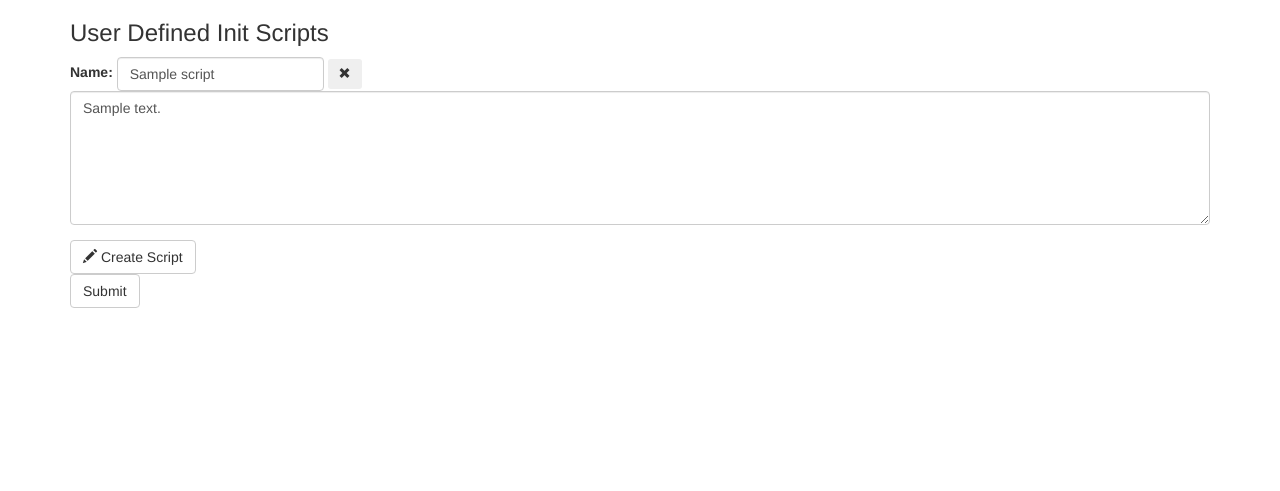
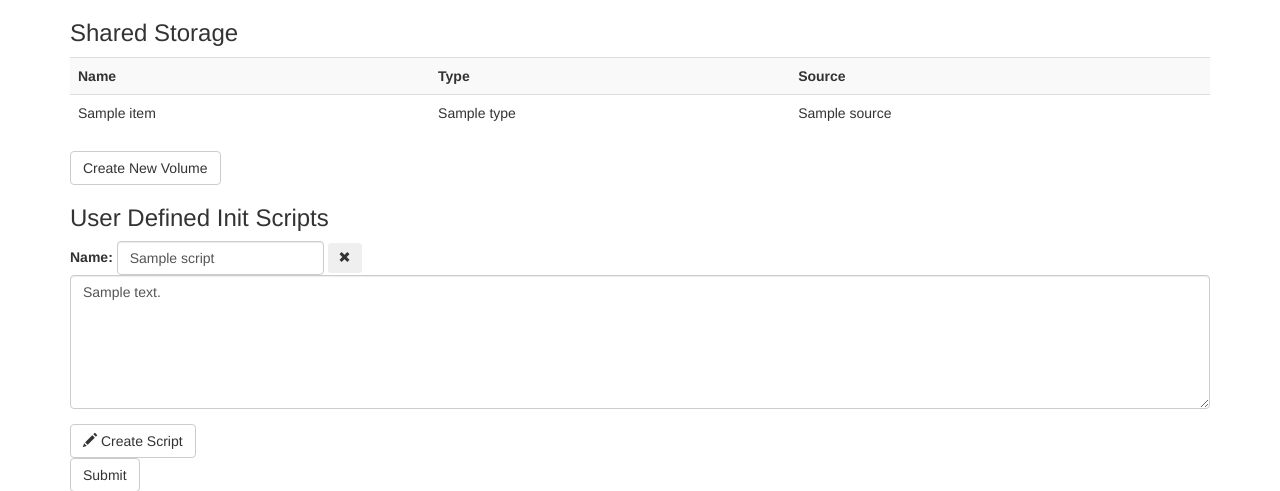
Before and after one commit to doanac/cya, a Flask app: template cya_server/templates/settings.html in a window 1280 px wide. Shown: the part 189-680 px from the top of the page. Run offline with Flask 2, Linux system fonts and the light colour scheme; the template is opened without the code that fills it: most values are stand-ins (such as "Sample title", 1, 10 or a date in 2020); parts of the project's set-up code (start-up, migrations or seed data) failed here and were passed over; some libraries are stand-ins or nearby versions.

Commit message:
shared-storage: create server side code for managing
This allows defining NFS mount points that will be available to
containers. Since containers can't mount NFS (without lots painful
apparmour trickery) we can define these centrally and let the cya_client
manage mounts and rbind them to the containers

```diff
--- a/cya_server/templates/settings.html
+++ b/cya_server/templates/settings.html
@@ -19,6 +19,62 @@ function addScript() {
     <tr><th>Email</th><td>{{g.user.email}}</td></tr>
     <tr><th>Approved</th><td>{{g.user.approved}}</td></tr>
   </table>
+
+  <h3>Shared Storage</h3>
+  <table class="table table-striped">
+    <tr><th>Name</th><th>Type</th><th>Source</th></tr>
+    {% for item in shared_storage %}
+    <tr><td>{{item.name}}</td><td>{{item.type}}</td><td>{{item.source}}</td></tr>
+    {% endfor %}
+  </table>
+
+  <button class="btn btn-default" data-toggle="modal" data-target="#createVol">
+    Create New Volume
+  </button>
+
+  <div class="modal fade" id="createVol" tabindex="-1" role="dialog"
+     aria-labelledby="createVolLabel" aria-hidden="true">
+    <div class="modal-dialog">
+      <form class="form-horizontal" role="form" action="{{ url_for('shared_storage_settings') }}" method=post>
+      <div class="modal-content">
+        <div class="modal-header">
+          <button type="button" class="close" data-dismiss="modal">
+            <span aria-hidden="true">&times;</span>
+            <span class="sr-only">Close</span>
+          </button>
+          <h4 class="modal-title" id="myModalLabel">Create New Volume</h4>
+        </div>
+        <div class="modal-body">
+            <div class="form-group">
+              <label class="col-sm-2 control-label" for="volname">Name</label>
+              <div class="col-sm-10">
+                <input type="text" class="form-control" id="volname" name="volname" placeholder="name"/>
+              </div>
+            </div>
+	    <div class="form-group">
+              <label class="col-sm-2 control-label" for="voltype">Type</label>
+              <div class="col-sm-10">
+                <select class="form-control" id="voltype" name="voltype">
+                  <option>nfs</option>
+                </select>
+              </div>
+            </div>
+	    <div class="form-group">
+              <label class="col-sm-2 control-label" for="volsource">Source</label>
+              <div class="col-sm-10">
+                <input type="text" class="form-control" id="volsource" name="volsource" placeholder="1.1.1.1:/foo"/>
+              </div>
+            </div>
+          </form>
+        </div>
+        <div class="modal-footer">
+          <button type="button" class="btn btn-default" data-dismiss="modal">Cancel</button>
+          <input type="submit" class="btn btn-primary" value="Create"/>
+        </div>
+      </form>
+      </div>
+    </div>
+  </div>
 
   <h3>User Defined Init Scripts</h3>
   <form action="{{ url_for('user_settings') }}" method=post>
--- a/cya_server/views/ui.py
+++ b/cya_server/views/ui.py
@@ -4,7 +4,8 @@ from flask import (
 from flask.ext.openid import OpenID
 
 from cya_server import app, settings
-from cya_server.models import client_version, create_container, hosts, users
+from cya_server.models import (
+    client_version, create_container, hosts, shared_storage, users)
 
 oid = OpenID(app, settings.OPENID_STORE, safe_roots=[])
 
@@ -97,8 +98,29 @@ def user_settings():
 
     u = [users.get(x) for x in users.list()]
     scripts = g.user.to_dict().get('initscripts', [])
+    ss = [shared_storage.get(x) for x in shared_storage.list()]
     return render_template(
-        'settings.html', settings=settings, users=u, user_scripts=scripts)
+        'settings.html', settings=settings, users=u, user_scripts=scripts,
+        shared_storage=ss)
+
+
+@app.route('/shared_storage/', methods=['POST'])
+def shared_storage_settings():
+    if g.user is None or 'openid' not in session:
+        return redirect(url_for('login'))
+    if not g.user.admin:
+        flash('you must be an admin to change shared storage')
+        return redirect(url_for('login'))
+
+    name = request.form.get('volname')
+    voltype = request.form.get('voltype')
+    source = request.form.get('volsource')
+
+    if name and voltype and source:
+        shared_storage.create(name, {'type': voltype, 'source': source})
+    else:
+        flash('Name, Type, and Source are all required', category='Error')
+    return redirect(url_for('user_settings'))
 
 
 @app.route('/global_settings/', methods=['POST'])
```
Also changed, not shown: cya_server/models.py (+8 -0 lines).
